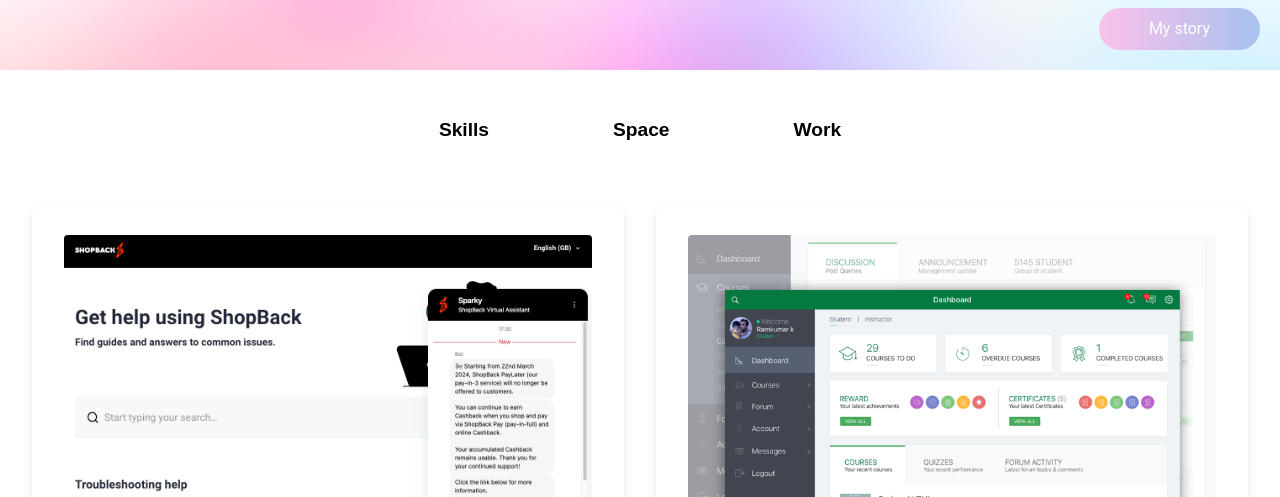
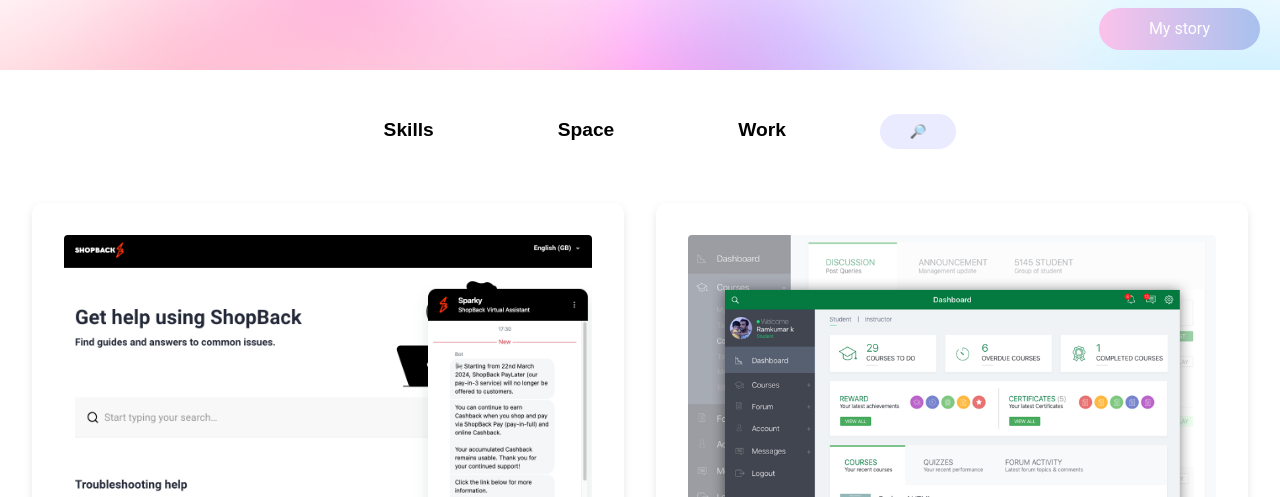
Before and after one commit to claudiahksl/ga-ck-final-project, a plain HTML site: page index.html in a window 1280 px wide. Shown: the part 303-800 px from the top of the page. Drawn offline with Linux system fonts and the light colour scheme.

Commit message:
Add files via upload

```diff
--- a/index.html
+++ b/index.html
@@ -55,6 +55,10 @@
                 <a href="#speaking">Speaking</a>
             </div>
         </div>
+        <div class="dropdown">
+            <button class="search-btn">🔎</button>
+            </div>
+        </div>
     </div>
 
 
--- a/styles.css
+++ b/styles.css
@@ -76,7 +76,7 @@ body {
 .dropdown-content {
     display: none;
     position: absolute;
-    background-color: #FFFFFF; /* Set to white */
+    background-color: #FFFFFF;
     min-width: 160px;
     box-shadow: 0px 8px 16px 0px rgba(0,0,0,0.2);
     z-index: 1;
@@ -89,6 +89,20 @@ body {
 }
 .dropdown-content a:hover {
     background-color: #EAEBFF;
+}
+.search-btn {
+    background-color: #EAEBFF;
+    padding: 10px 30px;
+    margin-left: 30px;
+    border-radius: 23px;
+    text-align: center;
+    color: white;
+    cursor: pointer;
+    display: inline-block;
+    border-style: none;
+}
+.search-btn:hover {
+    background-color: #cccfff;
 }
 .nav-btn {
     background-color: #FFFFFF;
```
Also changed, not shown: script.js (line endings or trailing spaces).
